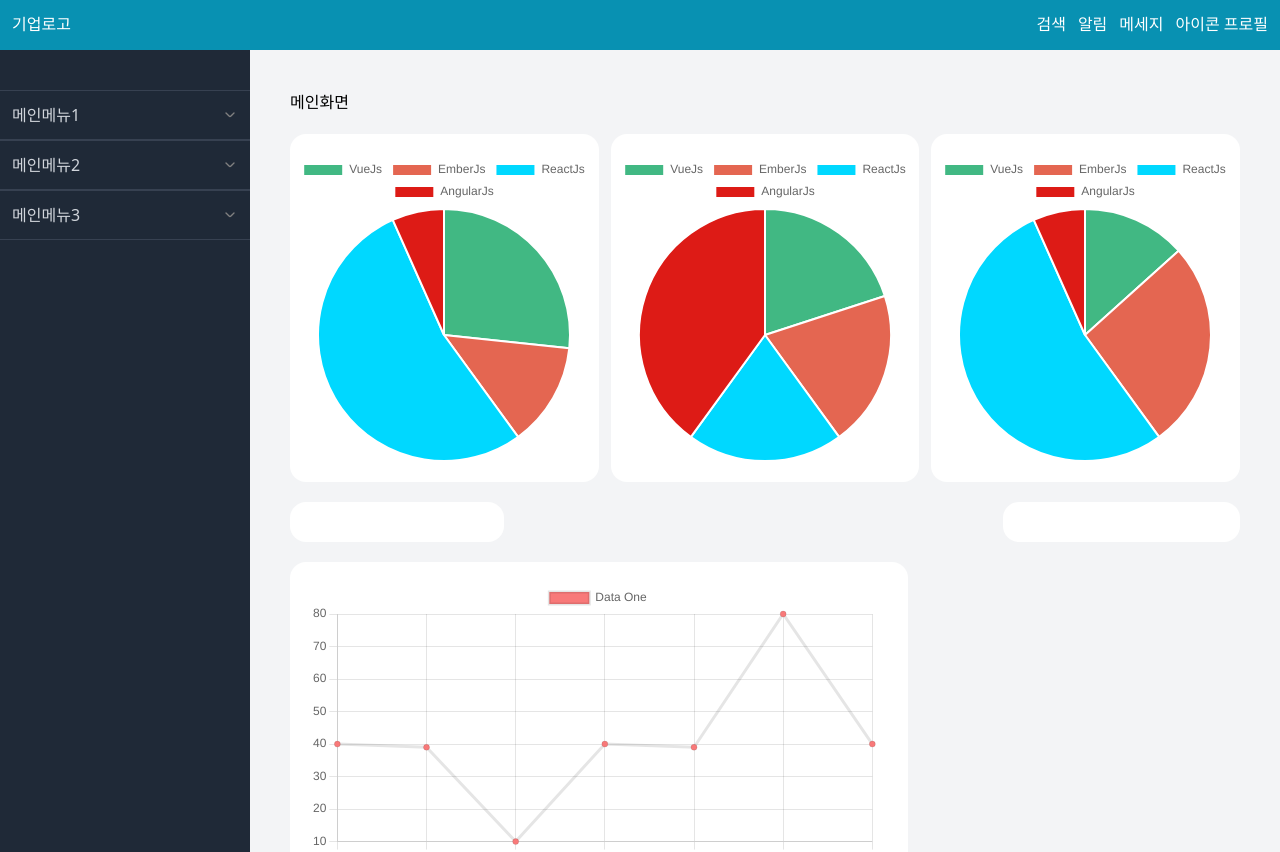
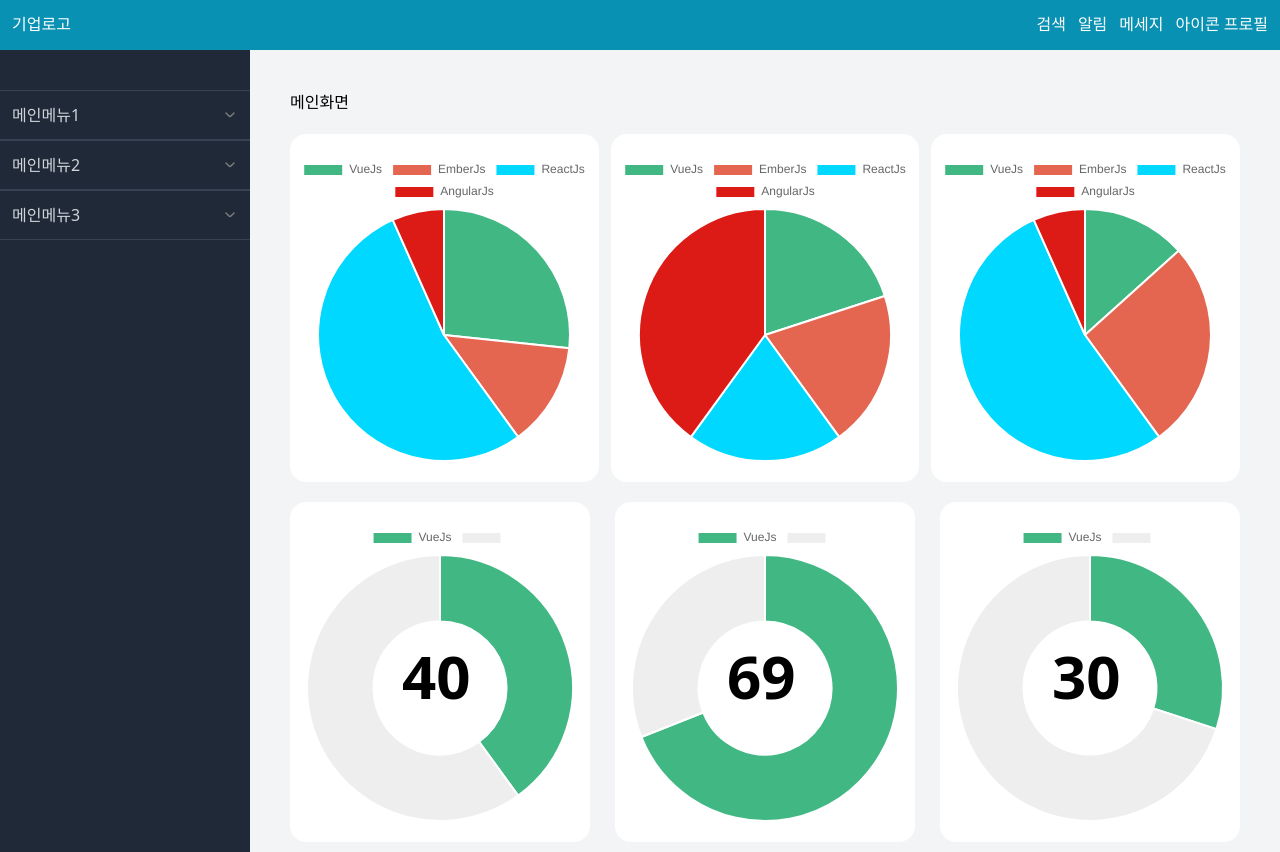
Before and after one commit to bundasse/early-works-practice, a Vue app: page / in a window 1280 px wide. Shown: the top 852 px of the page. Built offline with nearby package versions, Linux system fonts and the light colour scheme.

Commit message:
0927 프로그레프서클

```diff
--- /dev/null
+++ b/src/components/DoughnutChart.vue
@@ -0,0 +1,38 @@
+<template>
+    <div class="relative">
+        <Doughnut :data="chartData" :options="chartOptions"/>
+        <p class="absolute translate-x-28 -translate-y-44 text-6xl font-bold">{{ chartData.datasets[0].data[0] }}</p>
+    </div>
+</template>
+<script>
+import { Chart as ChartJS, ArcElement } from 'chart.js'
+import { Doughnut } from 'vue-chartjs'
+
+ChartJS.register(ArcElement)
+
+export default {
+    name:'PieChart',
+    data() {
+        return {
+            chartOptions: {
+                responsive: true,
+                cutoutPercentage: 90
+            }
+        }
+    },
+    computed:{
+    },
+    components:{
+        Doughnut
+    },
+    props:{
+        chartData:{
+            type:Object,
+            required:true
+        }
+    }
+}
+</script>
+<style lang="css">
+
+</style>
--- a/src/pages/HomeView.vue
+++ b/src/pages/HomeView.vue
@@ -6,8 +6,8 @@
             <PieChart :chartData="e" />
         </div>
         <!-- 프로그레스 서클 -->
-        <div class="basis-[22.5%] py-5 rounded-2xl bg-white">
-
+        <div v-for="(e, i) in DoughnutData" :key="i" class="basis-[22.5%] py-5 rounded-2xl bg-white">
+            <DoughnutChart :chartData="e" />
         </div>
         <!--  -->
         <div class="basis-[25%] px-5 py-5 rounded-2xl bg-white">
@@ -22,6 +22,7 @@
 <script>
 import PieChart from '@/components/PieChart.vue'
 import LineChart from '@/components/LineChart.vue'
+import DoughnutChart from '@/components/DoughnutChart.vue'
 export default {
     name:'HomeView',
     data() {
@@ -55,6 +56,44 @@ export default {
                     ]
                 }
             ],
+            DoughnutData:[
+                {
+                    labels: ['VueJs', ''],
+                    datasets: [
+                        {
+                        backgroundColor: ['#41B883', '#EEEEEE'],
+                        data: [40, 60]
+                        }
+                    ]
+                },
+                {
+                    labels: ['VueJs', ''],
+                    datasets: [
+                        {
+                        backgroundColor: ['#41B883', '#EEEEEE'],
+                        data: [69, 31]
+                        }
+                    ]
+                },
+                {
+                    labels: ['VueJs', ''],
+                    datasets: [
+                        {
+                        backgroundColor: ['#41B883', '#EEEEEE'],
+                        data: [30, 70]
+                        }
+                    ]
+                },
+                {
+                    labels: ['VueJs', ''],
+                    datasets: [
+                        {
+                        backgroundColor: ['#41B883', '#EEEEEE'],
+                        data: [80, 20]
+                        }
+                    ]
+                },
+            ],
             LineData:{
                 labels: ['January', 'February', 'March', 'April', 'May', 'June', 'July'],
                 datasets: [
@@ -66,9 +105,15 @@ export default {
                 ]}
         }
     },
+    computed:{
+        PercentNull(e){
+            return (100-e);
+        }
+    },
     components:{
         PieChart,
-        LineChart
+        LineChart,
+        DoughnutChart
     }
 }
 </script>
```
